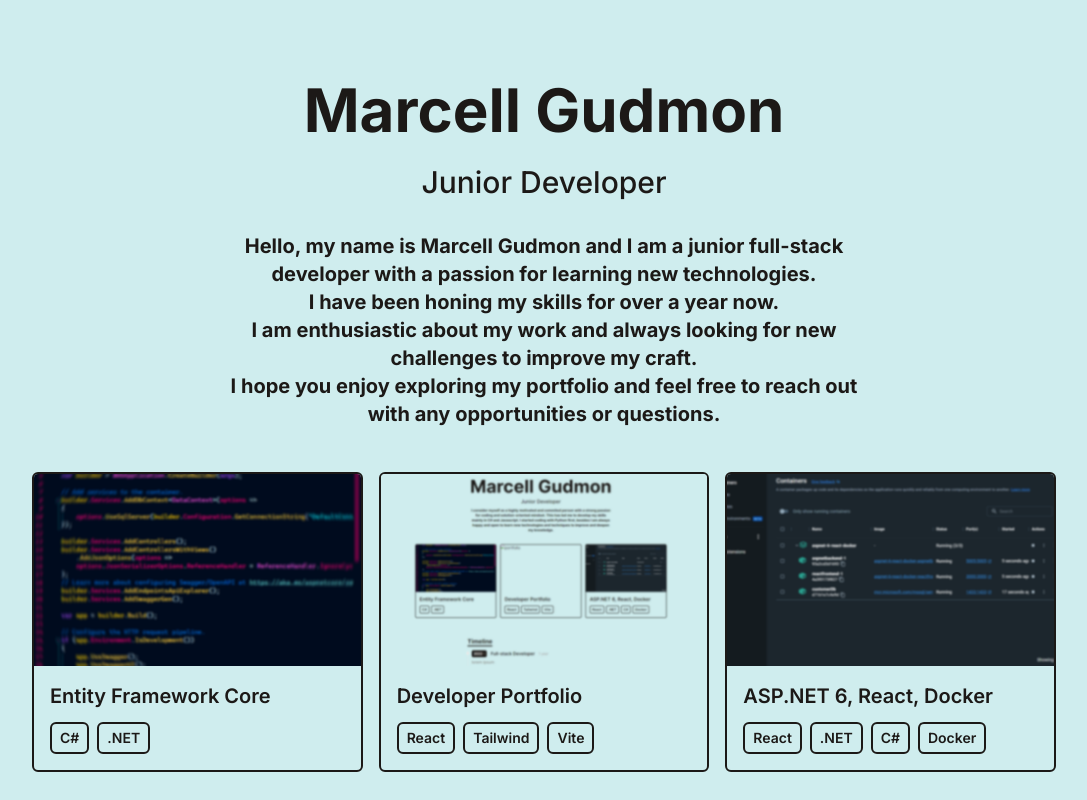
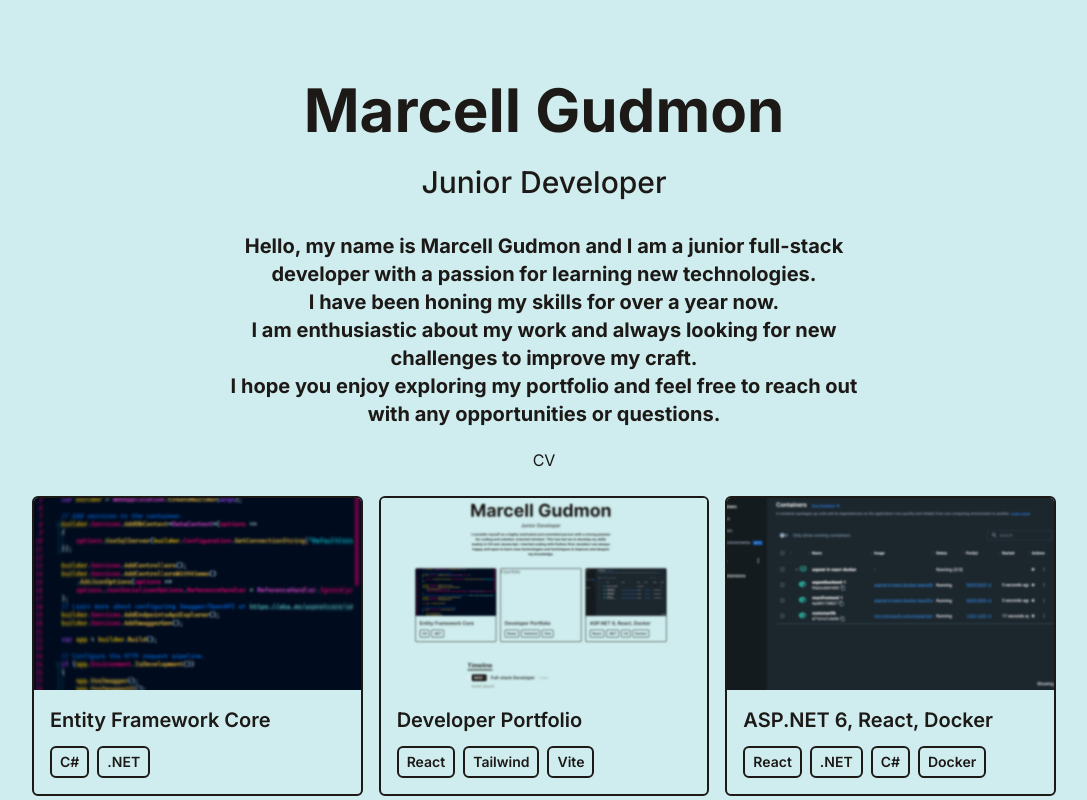
Before and after one commit to Gudmon/Portfolio, a React (Vite) app in the folder portfolio/: page / in a window 1280 px wide. Shown: the top 800 px of the page, without its empty margins (96-1183 px from the left). Built offline with nearby package versions, Linux system fonts and the light colour scheme.

Commit message:
Add: download cv

```diff
--- a/portfolio/src/components/Intro.jsx
+++ b/portfolio/src/components/Intro.jsx
@@ -11,6 +11,9 @@ function Intro() {
          I am enthusiastic about my work and always looking for new challenges to improve my craft.<br/>
          I hope you enjoy exploring my portfolio and feel free to reach out with any opportunities or questions.<br/>
         </p>
+        <a href="/assets/CV_GM_2.pdf" download="CV_GM.pdf">
+         <button>CV</button>
+        </a>
       </div>
    )
 }
```
Also changed, not shown: 1 other file (tests, documents, lock files or other folders).
